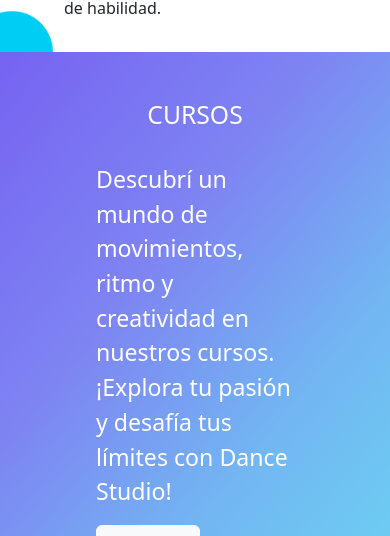
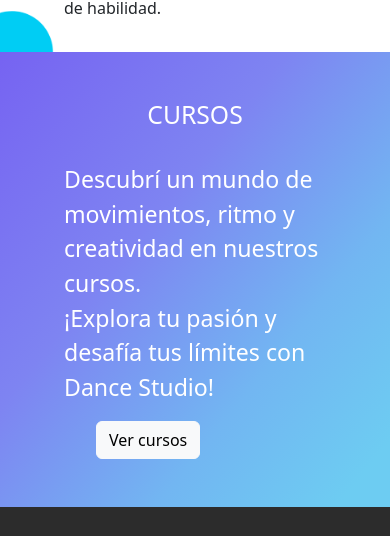
Before and after one commit to CarlaSablic95/Dance-studio, a React (Create React App) app: page / in a window 390 px wide. Shown: the part 1153-1689 px from the top of the page. Built offline with nearby package versions, Linux system fonts and the light colour scheme.

Commit message:
Cambios de estilos

```diff
--- a/src/pages/Home/Home.js
+++ b/src/pages/Home/Home.js
@@ -46,7 +46,7 @@
                 <h2 className='text-center text-white pb-4 text-uppercase'>Cursos</h2>
                 <div className="d-flex justify-content-evenly align-items-center">
                     <div className='px-5'>
-                        <p className='text-white px-5 fs-3'>Descubrí un mundo de movimientos, ritmo <br className='d-none d-md-block' /> y creatividad en nuestros cursos. <br /> ¡Explora tu pasión y desafía tus límites <br className='d-none d-md-block' /> con Dance Studio!</p>
+                        <p className='text-white px-3 px-md-5 fs-3'>Descubrí un mundo de movimientos, ritmo <br className='d-none d-lg-block' /> y creatividad en nuestros cursos. <br /> ¡Explora tu pasión y desafía tus límites <br className='d-none d-lg-block' /> con Dance Studio!</p>
                         <button className="btn btn-light ms-5">Ver cursos</button>
                     </div>
                     <img src={Bailarines} alt="" className='bailarines d-none d-md-block'/>
```
